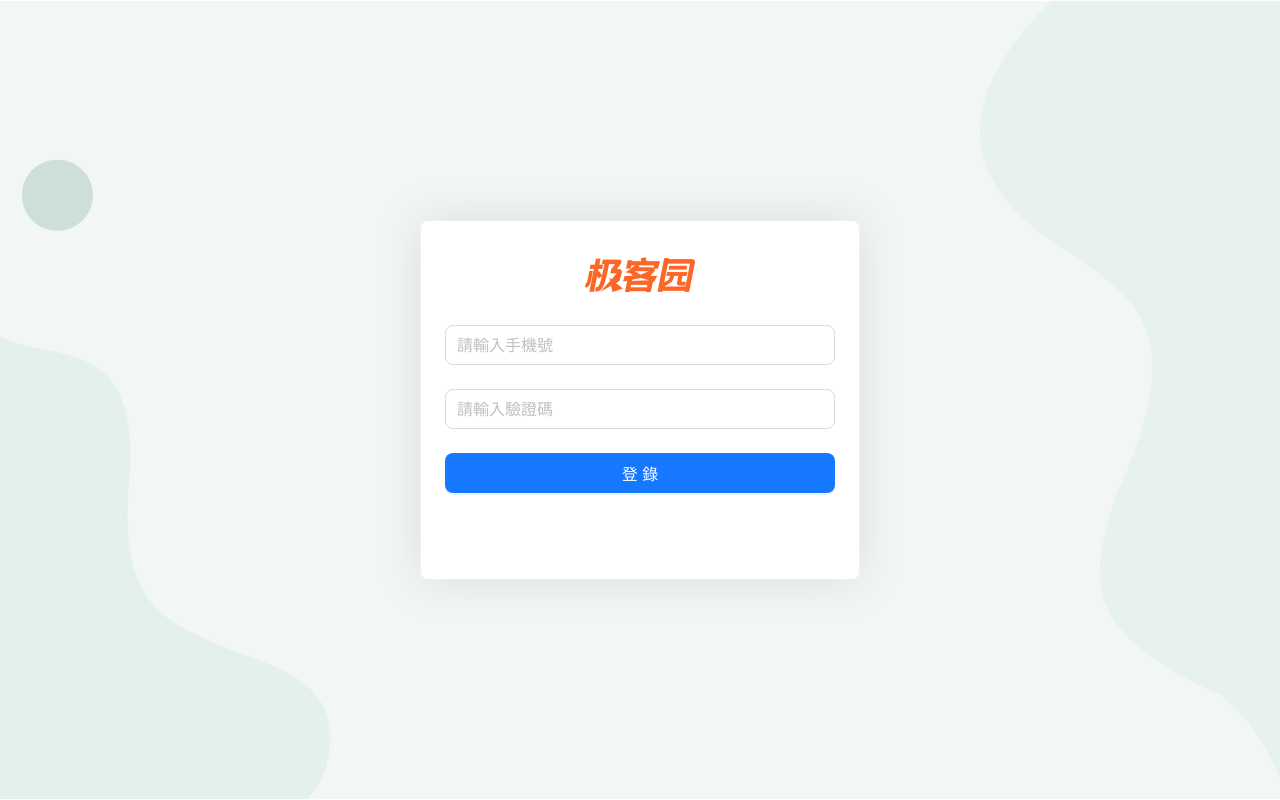
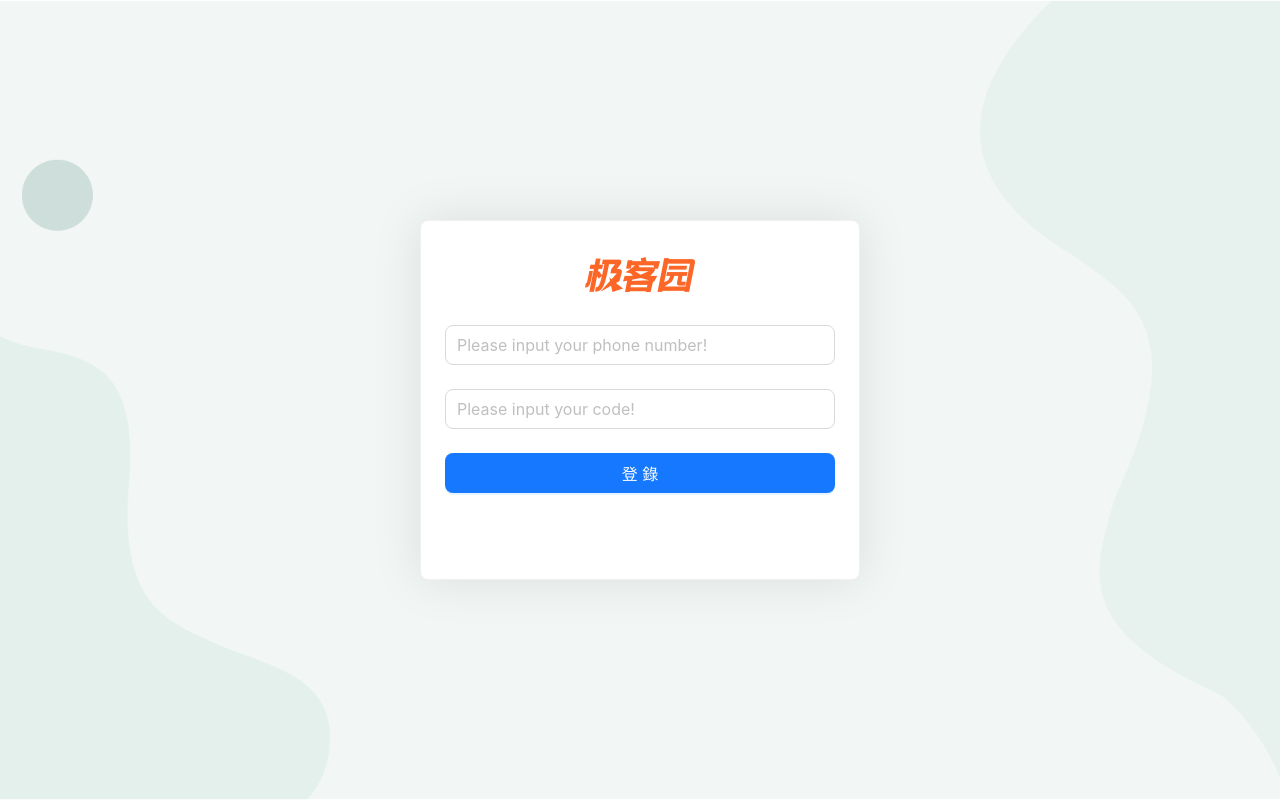
Before and after one commit to davidTsui0306/react-jike, a React (Create React App) app: page /login in a window 1280 px wide. Built offline with nearby package versions, Linux system fonts and the light colour scheme.

Commit message:
update login logic

```diff
--- a/src/pages/Login/index.js
+++ b/src/pages/Login/index.js
@@ -8,12 +8,24 @@ const Login = () => {
       <Card className="login-container">
         <img className="login-logo" src={logo} alt="" />
         {/* 登錄表單 */}
-        <Form>
-          <Form.Item>
-            <Input size="large" placeholder="請輸入手機號" />
+        <Form validateTrigger="onBlur">
+          <Form.Item name="mobile"
+            rules={[
+                {
+                    required: true,
+                    message: 'Your phone number is wrong'
+                },
+                {
+                    pattern: /^09\d{8}$/,
+                    message: 'Your phone number is wrong'
+                }
+            ]}>
+            <Input size="large" placeholder="Please input your phone number!" />
           </Form.Item>
-          <Form.Item>
-            <Input size="large" placeholder="請輸入驗證碼" />
+          <Form.Item name="code"
+            rules={[{ required: true, message: 'Your code is wrong' }]}
+            >
+            <Input size="large" placeholder="Please input your code!" />
           </Form.Item>
           <Form.Item>
             <Button type="primary" htmlType="submit" size="large" block>
```
